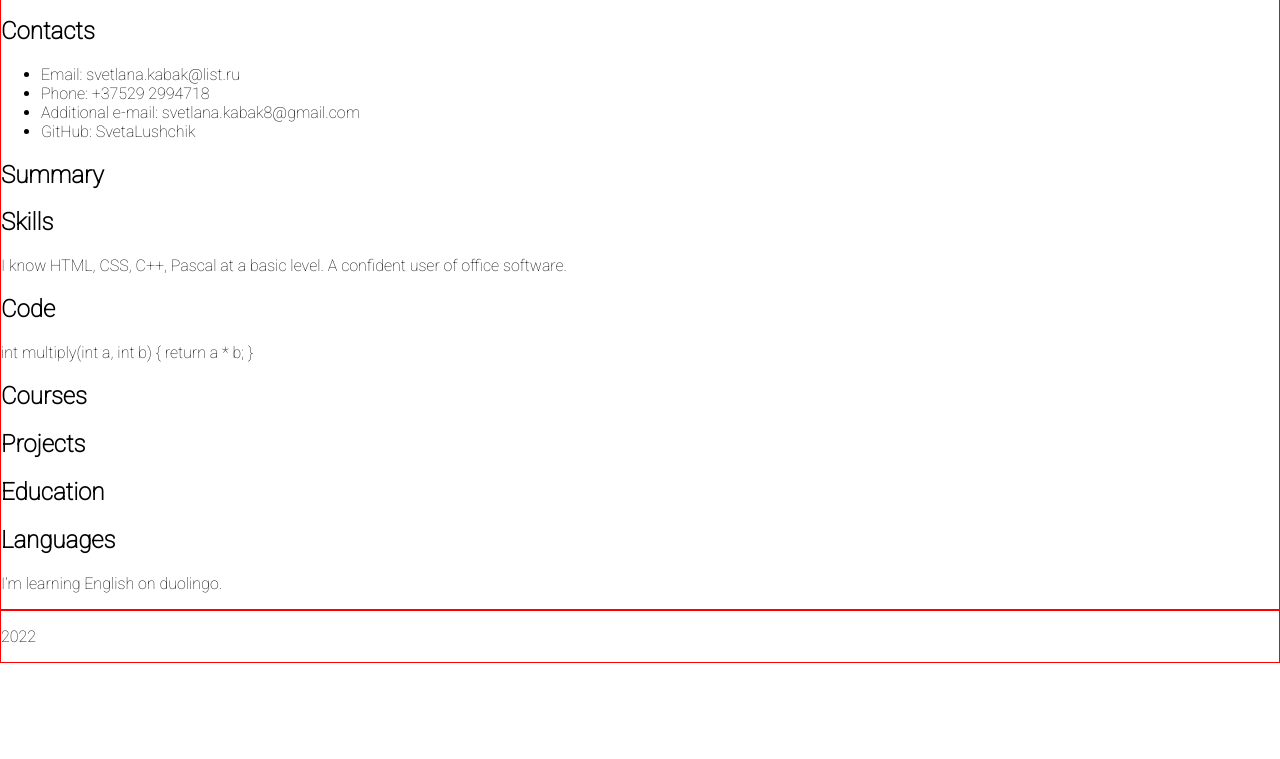
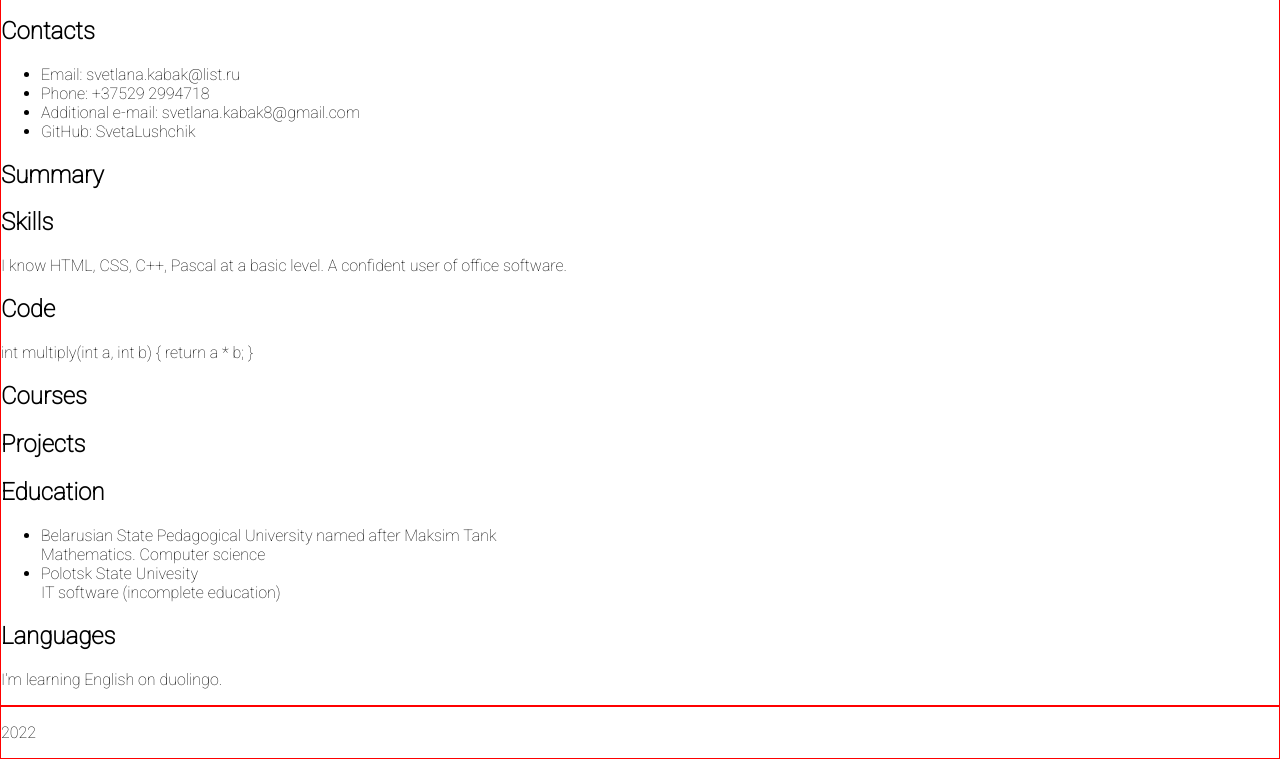
Before and after one commit to SvetaLushchik/rsschool-cv, a plain HTML site: page index.html in a window 1280 px wide. Shown: the part 488-1247 px from the top of the page. Before the commit the page ends 1151 px from the top, so only its background shows below. Drawn offline with Linux system fonts and the light colour scheme.

Commit message:
feat: update education

```diff
--- a/index.html
+++ b/index.html
@@ -66,6 +66,12 @@
             </section>
             <section class="section" id="education">
                 <h2>Education</h2>
+                    <ul>
+                        <li>Belarusian State Pedagogical University named after Maksim Tank<br>
+                            Mathematics. Computer science</li>
+                            <li> Polotsk State Univesity<br>
+                                IT software (incomplete education)</li>
+                    </ul>
             </section>
             <section class="section" id="languages">
                 <h2>Languages</h2>
```
